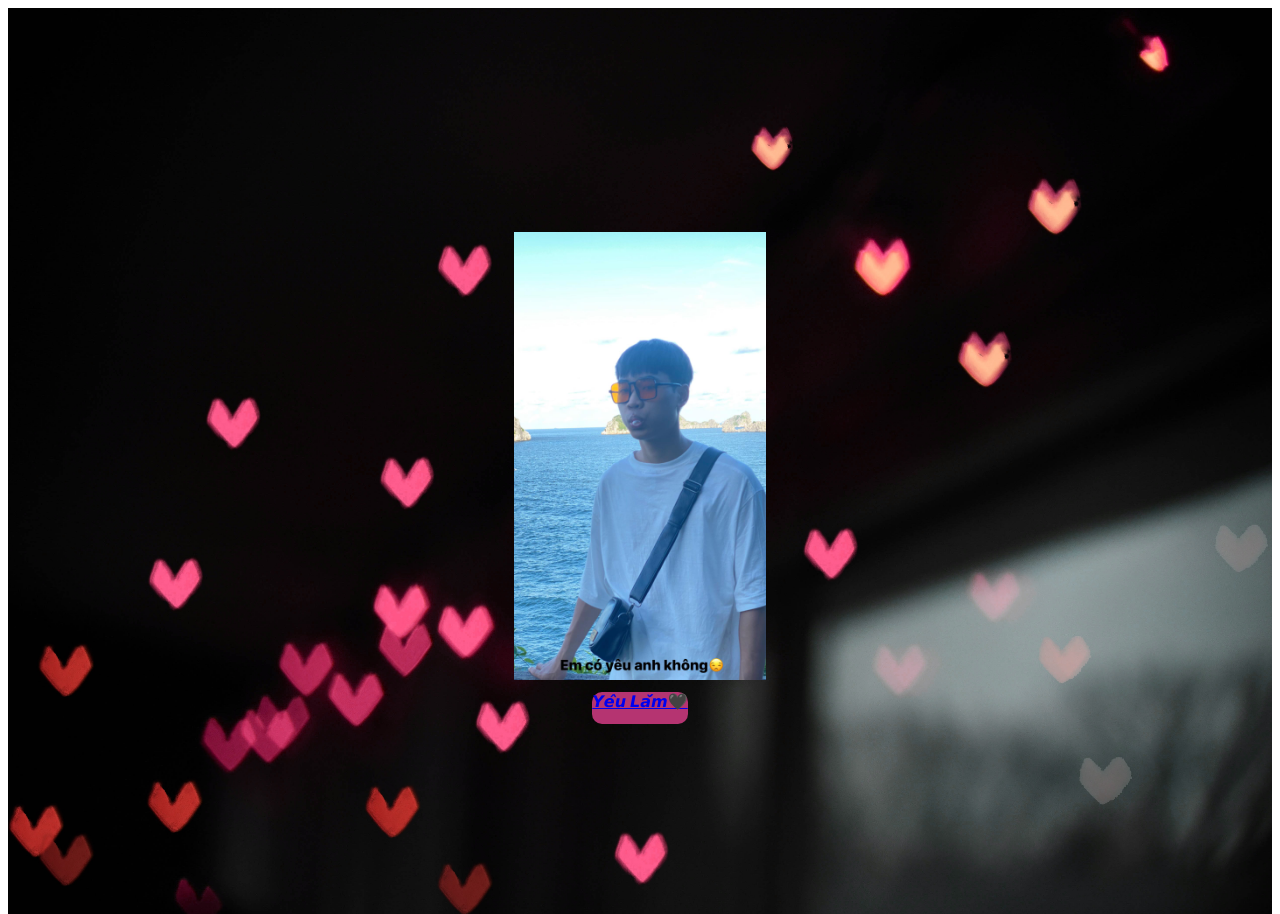
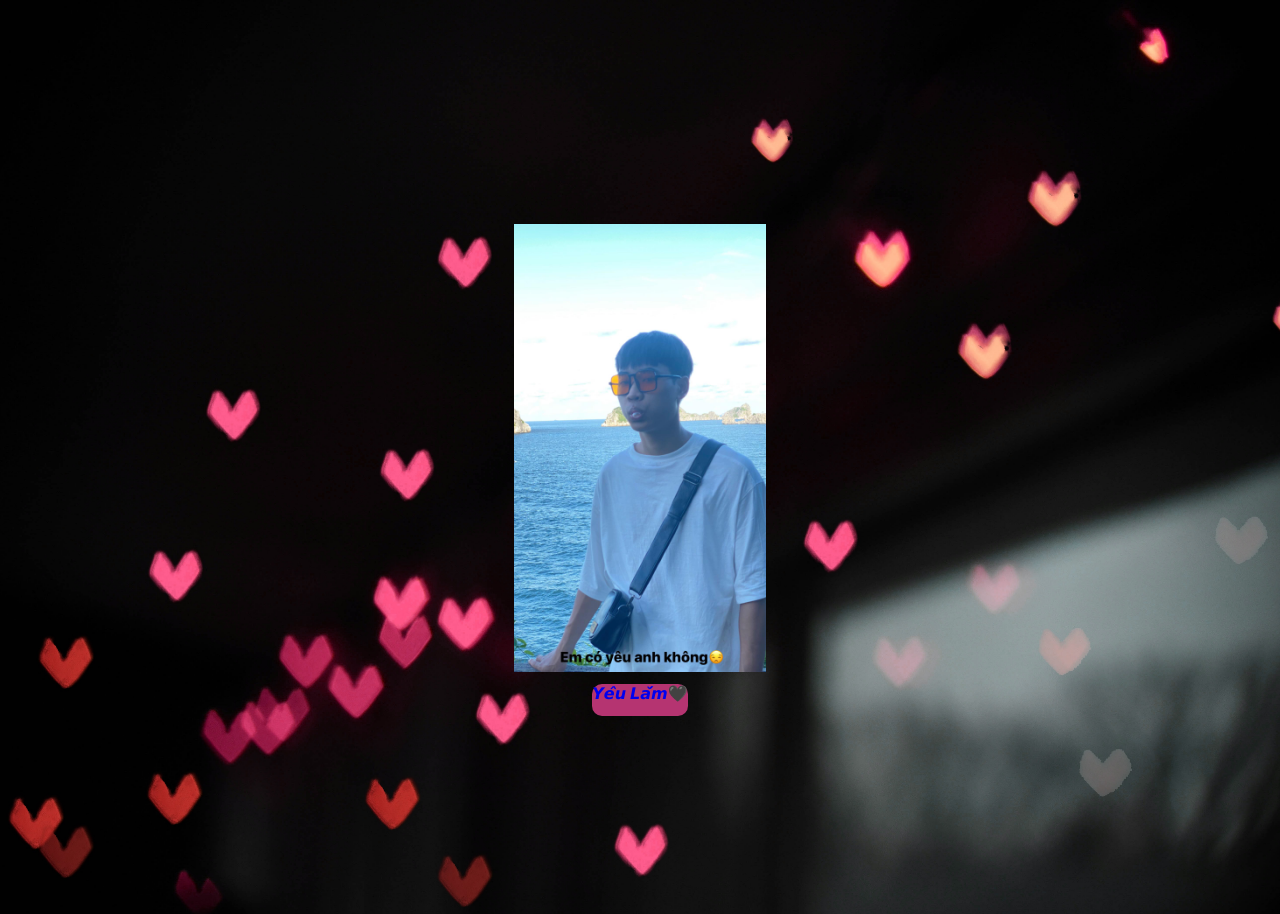
Before and after one commit to ngiulove/me, a plain HTML site: page index.html in a window 1280 px wide. Shown: the top 914 px of the page. Drawn offline with Linux system fonts and the light colour scheme.

Commit message:
Update style.css

```diff
--- a/style.css
+++ b/style.css
@@ -1,3 +1,9 @@
+*
+{
+    margin: 0;
+    padding: 0;
+    box-sizing: border-box;
+}
 .layout1
 {
     /* overflow: hidden;
@@ -11,9 +17,6 @@
     height: 1010px;
     background-position: center center;
     background-size: cover;
-    margin: 0;
-    padding: 0;
-    box-sizing: border-box;
 }
 .layout-image
 {
@@ -40,5 +43,9 @@ img
     border-radius: 10px;
     margin: 0 auto;
     margin-top: -21.5rem;
-
+    text-align: center;
+    list-style: none;
 }
+a{
+    text-decoration: none;
+}
```
